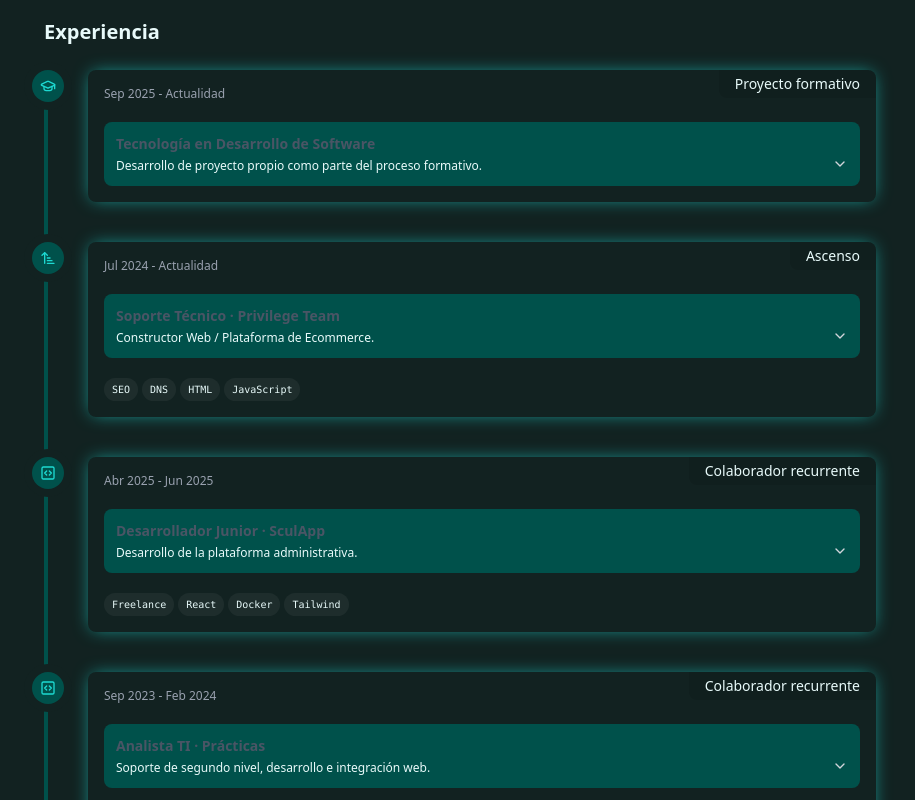
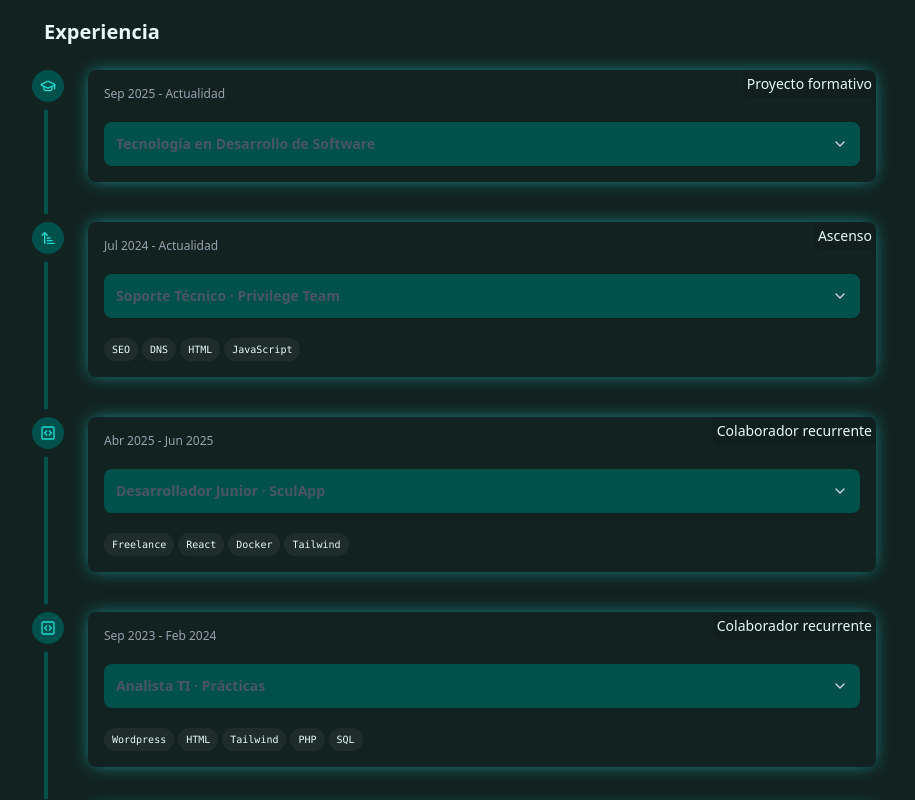
Before and after one commit to realeselvis-org/portfolio, a Next.js app: page / in a window 1280 px wide. Shown: the part 440-1240 px from the top of the page, without its empty margins (180-1095 px from the left). Built offline with nearby package versions, Linux system fonts and the light colour scheme.

Commit message:
Timeline solo muestra title y se expande en cualquier lugar dle div

```diff
--- a/src/app/components/Timeline.tsx
+++ b/src/app/components/Timeline.tsx
@@ -7,7 +7,6 @@ export type TimelineEvent = {
   time?: string;
   tag?: string;
   title: string;
-  description: string;
   largeDescription?: string;
   link?: string;
   icon?: React.ReactNode;
@@ -48,19 +47,32 @@ const Timeline: React.FC<Props> = ({ events }) => {
                 )}
               </div>
               {event.tag && (
-                <div className="absolute top-0 right-0 p-1 text-sm rounded-tr-lg rounded-bl-lg  px-4 py-1 bg-black/10">
+                <div className="absolute top-0 right-0 p-1 text-sm rounded-tr-lg rounded-bl-lg  px-4 py-1 bg-black/10">
                   <h3>{event.tag}</h3>
                 </div>
               )}
             </div>
 
-            {/* Título y descripción */}
-            <div className="p-3 rounded-lg bg-[#00514B]">
-              <div className="text-sm font-normal text-gray-200 dark:text-gray-300">
+            {/* Título y descripción - Este DIV ahora es el clickable */}
+            <div
+              className={`p-3 rounded-lg bg-[#00514B] transition-colors ${event.largeDescription
+                  ? 'cursor-pointer hover:bg-[#03726a]' // Estilos de interacción si es expandible
+                  : ''
+                }`}
+              onClick={() => event.largeDescription && toggleDescription(index)}
+              aria-expanded={openIndex === index}
+              role="button"
+              tabIndex={event.largeDescription ? 0 : -1}
+            >
+              <div className="text-sm font-normal text-gray-200 dark:text-gray-300 flex justify-between items-center">
                 {event.link ? (
                   <a
                     href={event.link}
-                    className="font-semibold text-gray-600 dark:text-white hover:underline"
+                    // Usamos onClick para evitar que el evento se propague al div padre y cierre la descripción inmediatamente después de abrirla
+                    onClick={(e) => e.stopPropagation()}
+                    target="_blank"
+                    rel="noopener noreferrer"
+                    className="font-semibold text-gray-600 dark:text-white hover:underline pointer-events-auto"
                   >
                     {event.title}
                   </a>
@@ -69,26 +81,19 @@ const Timeline: React.FC<Props> = ({ events }) => {
                     {event.title}
                   </span>
                 )}
-              </div>
 
-              {/* Descripción corta */}
-              <div className="flex justify-between">
-                <p className="text-xs mt-1">{event.description}</p>
-
-                {/* Flecha toggle */}
+                {/* Flecha toggle - Ahora es solo un indicador visual, el padre maneja el clic */}
                 {event.largeDescription && (
-                  <button
-                    onClick={() => toggleDescription(index)}
-                    className="ml-2 text-gray-300 hover:text-white transition-transform cursor-pointer"
-                  >
+                  <span className="ml-2 text-gray-300 transition-transform flex-shrink-0">
                     {openIndex === index ? (
                       <ChevronUp size={16} />
                     ) : (
                       <ChevronDown size={16} />
                     )}
-                  </button>
+                  </span>
                 )}
               </div>
+
 
               {/* Descripción larga animada */}
               <AnimatePresence initial={false}>
--- a/src/app/page.tsx
+++ b/src/app/page.tsx
@@ -81,8 +81,7 @@ export default function Home() {
       time: "Sep 2025 - Actualidad",
       tag: "Proyecto formativo",
       title: "Tecnología en Desarrollo de Software",
-      description: "Desarrollo de proyecto propio como parte del proceso formativo.",
-      largeDescription: "Elaboración de la documentación técnica y adopción de buenas prácticas de desarrollo, con el propósito de comprender de forma integral el ciclo de vida del software.",
+      largeDescription: "Desarrollo de proyecto propio como parte del proceso formativo. Elaboración de la documentación técnica y adopción de buenas prácticas de desarrollo, con el propósito de comprender de forma integral el ciclo de vida del software.",
       icon: <GraduationCap className="w-5 h-5" />,
       link: "/proyecto",
       // labels: ["Estudio "],
@@ -91,8 +90,7 @@ export default function Home() {
       time: "Jul 2024 - Actualidad",
       tag: "Ascenso",
       title: "Soporte Técnico · Privilege Team",
-      description: "Constructor Web / Plataforma de Ecommerce.",
-      largeDescription: "Soporte técnico y asesoría en la creación y personalización de sitios, funnels y tiendas online. Acompañamiento en integraciones externas, APIs, automatizaciones con IA y consultas SQL.",
+      largeDescription: "Constructor Web / Plataforma de Ecommerce. Soporte técnico y asesoría en la creación y personalización de sitios, funnels y tiendas online. Acompañamiento en integraciones externas, APIs, automatizaciones con IA y consultas SQL.",
       icon: <ArrowUpNarrowWide className="w-5 h-5" />,
       link: "/proyecto",
       labels: ["SEO", "DNS", "HTML", "JavaScript"],
@@ -102,8 +100,7 @@ export default function Home() {
       time: "Abr 2025 - Jun 2025",
       tag: "Colaborador recurrente",
       title: "Desarrollador Junior · SculApp",
-      description: "Desarrollo de la plataforma administrativa.",
-      largeDescription: "Freelance para apoyar el desarrollo de la plataforma administrativa de la Clínica Panamericana, un nuevo cliente de la empresa.",
+      largeDescription: "Desarrollo de la plataforma administrativa. Freelance para apoyar el desarrollo de la plataforma administrativa de la Clínica Panamericana, un nuevo cliente de la empresa.",
       icon: <SquareCode className="w-5 h-5" />,
       link: "#",
       labels: ["Freelance", "React", "Docker", "Tailwind"],
@@ -112,8 +109,7 @@ export default function Home() {
       time: "Sep 2023 - Feb 2024",
       tag: "Colaborador recurrente",
       title: "Analista TI · Prácticas",
-      description: "Soporte de segundo nivel, desarrollo e integración web.",
-      largeDescription: "Apoyé al equipo de desarrollo en la implementación y mejora de sitios web, asegurando su correcta integración con sistemas internos. Brindé soporte técnico de segundo nivel, resolviendo incidencias y optimizando procesos. También colaboré en el despliegue de aplicaciones móviles conectadas con plataformas web y en la coordinación del trabajo bajo metodología ágil.",
+      largeDescription: "Soporte de segundo nivel, desarrollo e integración web. Apoyé al equipo de desarrollo en la implementación y mejora de sitios web, asegurando su correcta integración con sistemas internos. Brindé soporte técnico de segundo nivel, resolviendo incidencias y optimizando procesos. También colaboré en el despliegue de aplicaciones móviles conectadas con plataformas web y en la coordinación del trabajo bajo metodología ágil.",
       icon: <SquareCode className="w-5 h-5" />,
       link: "#",
       labels: ["Wordpress", "HTML", "Tailwind", "PHP", "SQL"],
@@ -122,8 +118,7 @@ export default function Home() {
       time: "Mar 2022 - Sep 2023",
       tag: "Proyecto formativo",
       title: "Carrera Técnica en Desarrollo de Software",
-      description: "Desarrollo de proyecto colaborativo institucional.",
-      largeDescription: "AFormación técnica en desarrollo de software orientada a proyectos reales. Como trabajo final, participé en la creación de un sistema de gestión documental para el SENA, fortaleciendo mis bases en trabajo en equipo y desarrollo estructurado.",
+      largeDescription: "Desarrollo de proyecto colaborativo institucional. Formación técnica en desarrollo de software orientada a proyectos reales. Como trabajo final, participé en la creación de un sistema de gestión documental para el SENA, fortaleciendo mis bases en trabajo en equipo y desarrollo estructurado.",
       icon: <GraduationCap className="w-5 h-5" />,
       link: "#",
       labels: ["Boostrap", "Python", "HTML", "JavaScript", "CSS", "PHP", "SQL"],
```
